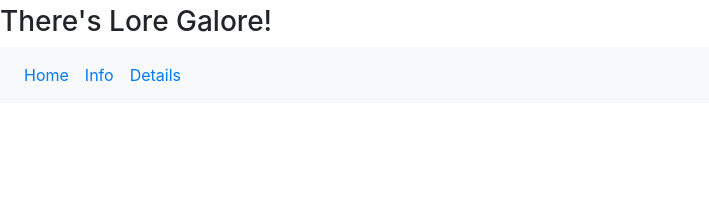
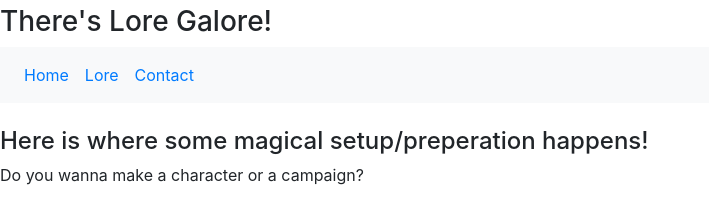
Before and after one commit to Jonathanc6522/roleplay-project, a plain HTML site: page lore.html in a window 1280 px wide. Shown: the part 51-274 px from the top of the page, without its empty margins (0-709 px from the left). Drawn offline with nearby package versions, Linux system fonts and the light colour scheme.

Commit message:
home and lore 0.1

```diff
--- a/lore.html
+++ b/lore.html
@@ -24,15 +24,18 @@
           <a class="nav-link" href="index.html">Home</a>
         </li>
         <li class="nav-item">
-          <a class="nav-link" href="lore.html">Info</a>
+          <a class="nav-link" href="lore.html">Lore</a>
         </li>
         <li class="nav-item">
-          <a class="nav-link" href="resource.html">Details</a>
+          <a class="nav-link" href="resource.html">Contact</a>
         </li>
       </ul>
 
     </nav>
+    <br>
 
+    <h4> Here is where some magical setup/preperation happens! </h4>
+    <p> Do you wanna make a character or a campaign?</p>
 
 
 
```
Also changed, not shown: index.html (+6 -2 lines), resource.html (+2 -2 lines).
